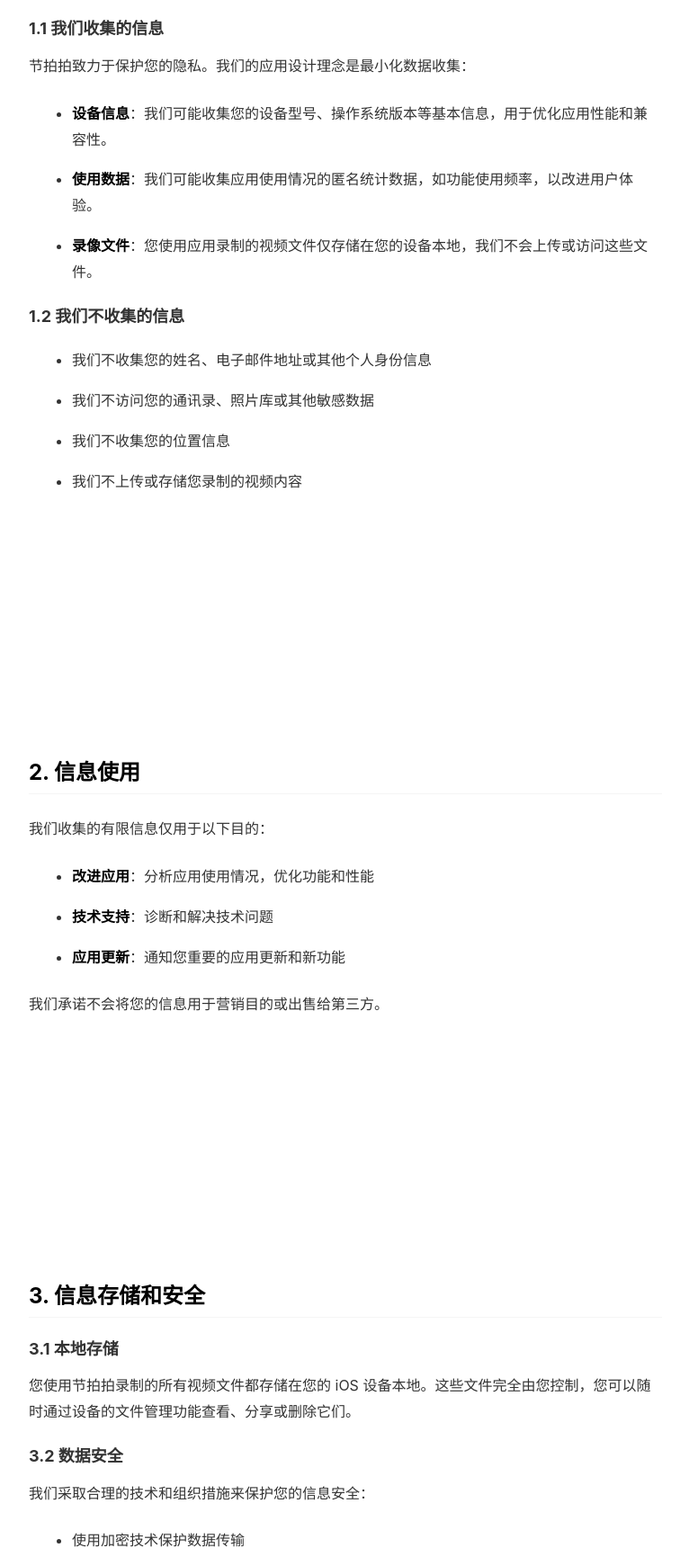
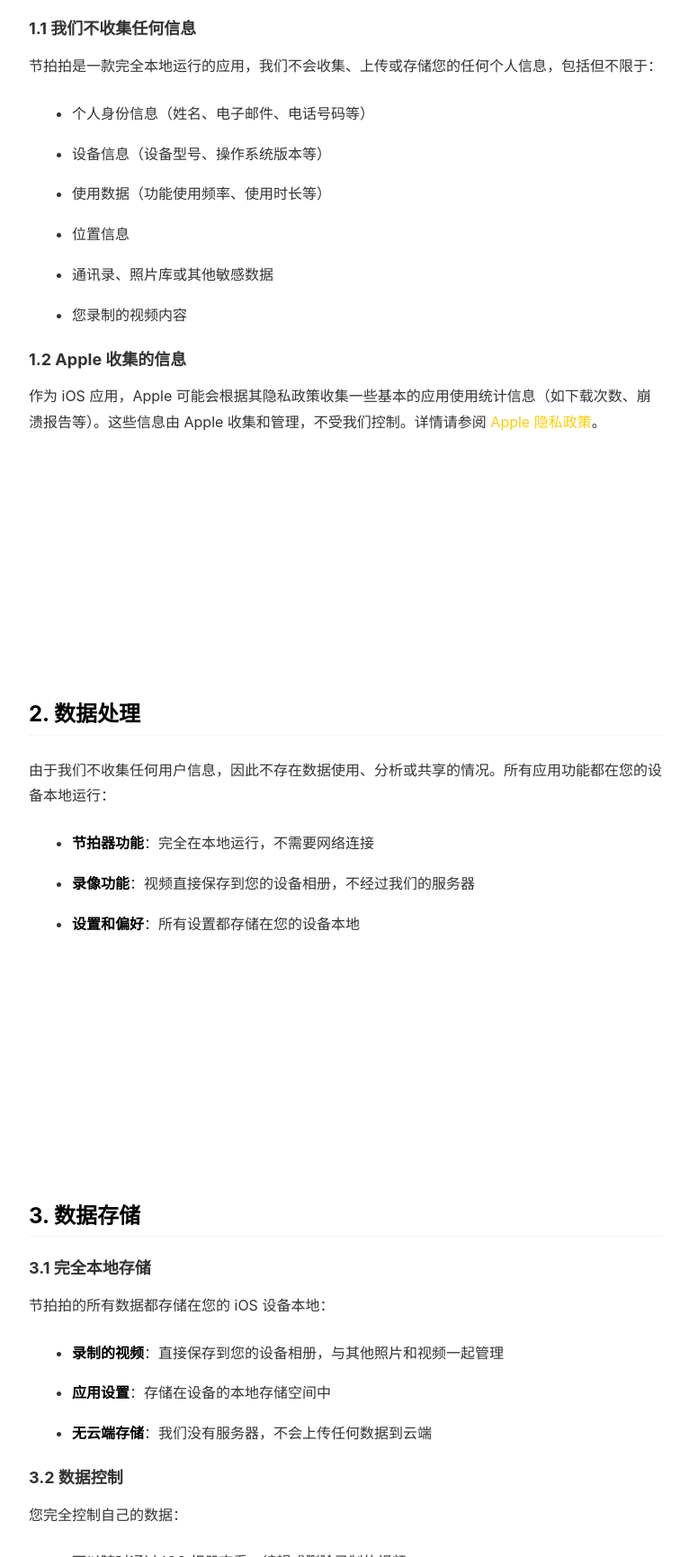
Before and after one commit to HungerV/MetronomeCamWebsite, a plain HTML site: page privacy.html in a window 1280 px wide. Shown: the part 1069-2800 px from the top of the page at 90% size, without its empty margins (256-1022 px from the left). Drawn offline with Linux system fonts and the light colour scheme.

Commit message:
Update: 重写隐私政策，强调纯本地应用特性
- 明确说明不收集任何用户信息
- 强调所有数据都存储在用户设备本地
- 说明唯一的第三方是 Apple App Store
- 简化内容，突出隐私保护优势
- 移除不适用的数据收集和使用条款

```diff
--- a/privacy.html
+++ b/privacy.html
@@ -32,62 +32,63 @@
       <main class="privacy-content">
         <section class="privacy-section">
           <h2>引言</h2>
-          <p>欢迎使用节拍拍。我们非常重视您的隐私保护和个人信息安全。本隐私政策旨在帮助您了解我们如何收集、使用、存储和保护您的个人信息。</p>
-          <p>使用我们的应用即表示您同意本隐私政策中描述的做法。如果您不同意本政策，请不要使用我们的应用。</p>
+          <p>欢迎使用节拍拍。我们非常重视您的隐私保护。节拍拍是一款完全本地运行的应用，所有数据都存储在您的设备上，我们不会收集、上传或存储您的任何个人信息。</p>
+          <p>本隐私政策旨在帮助您了解应用的数据处理方式。使用我们的应用即表示您同意本隐私政策中描述的做法。</p>
         </section>
 
         <section class="privacy-section">
           <h2>1. 信息收集</h2>
-          <h3>1.1 我们收集的信息</h3>
-          <p>节拍拍致力于保护您的隐私。我们的应用设计理念是最小化数据收集：</p>
+          <h3>1.1 我们不收集任何信息</h3>
+          <p>节拍拍是一款完全本地运行的应用，我们不会收集、上传或存储您的任何个人信息，包括但不限于：</p>
           <ul>
-            <li><strong>设备信息</strong>：我们可能收集您的设备型号、操作系统版本等基本信息，用于优化应用性能和兼容性。</li>
-            <li><strong>使用数据</strong>：我们可能收集应用使用情况的匿名统计数据，如功能使用频率，以改进用户体验。</li>
-            <li><strong>录像文件</strong>：您使用应用录制的视频文件仅存储在您的设备本地，我们不会上传或访问这些文件。</li>
+            <li>个人身份信息（姓名、电子邮件、电话号码等）</li>
+            <li>设备信息（设备型号、操作系统版本等）</li>
+            <li>使用数据（功能使用频率、使用时长等）</li>
+            <li>位置信息</li>
+            <li>通讯录、照片库或其他敏感数据</li>
+            <li>您录制的视频内容</li>
           </ul>
 
-          <h3>1.2 我们不收集的信息</h3>
+          <h3>1.2 Apple 收集的信息</h3>
+          <p>作为 iOS 应用，Apple 可能会根据其隐私政策收集一些基本的应用使用统计信息（如下载次数、崩溃报告等）。这些信息由 Apple 收集和管理，不受我们控制。详情请参阅 <a href="https://www.apple.com/legal/privacy/" target="_blank" rel="noopener noreferrer">Apple 隐私政策</a>。</p>
+        </section>
+
+        <section class="privacy-section">
+          <h2>2. 数据处理</h2>
+          <p>由于我们不收集任何用户信息，因此不存在数据使用、分析或共享的情况。所有应用功能都在您的设备本地运行：</p>
           <ul>
-            <li>我们不收集您的姓名、电子邮件地址或其他个人身份信息</li>
-            <li>我们不访问您的通讯录、照片库或其他敏感数据</li>
-            <li>我们不收集您的位置信息</li>
-            <li>我们不上传或存储您录制的视频内容</li>
+            <li><strong>节拍器功能</strong>：完全在本地运行，不需要网络连接</li>
+            <li><strong>录像功能</strong>：视频直接保存到您的设备相册，不经过我们的服务器</li>
+            <li><strong>设置和偏好</strong>：所有设置都存储在您的设备本地</li>
           </ul>
         </section>
 
         <section class="privacy-section">
-          <h2>2. 信息使用</h2>
-          <p>我们收集的有限信息仅用于以下目的：</p>
+          <h2>3. 数据存储</h2>
+          <h3>3.1 完全本地存储</h3>
+          <p>节拍拍的所有数据都存储在您的 iOS 设备本地：</p>
           <ul>
-            <li><strong>改进应用</strong>：分析应用使用情况，优化功能和性能</li>
-            <li><strong>技术支持</strong>：诊断和解决技术问题</li>
-            <li><strong>应用更新</strong>：通知您重要的应用更新和新功能</li>
+            <li><strong>录制的视频</strong>：直接保存到您的设备相册，与其他照片和视频一起管理</li>
+            <li><strong>应用设置</strong>：存储在设备的本地存储空间中</li>
+            <li><strong>无云端存储</strong>：我们没有服务器，不会上传任何数据到云端</li>
           </ul>
-          <p>我们承诺不会将您的信息用于营销目的或出售给第三方。</p>
-        </section>
 
-        <section class="privacy-section">
-          <h2>3. 信息存储和安全</h2>
-          <h3>3.1 本地存储</h3>
-          <p>您使用节拍拍录制的所有视频文件都存储在您的 iOS 设备本地。这些文件完全由您控制，您可以随时通过设备的文件管理功能查看、分享或删除它们。</p>
-
-          <h3>3.2 数据安全</h3>
-          <p>我们采取合理的技术和组织措施来保护您的信息安全：</p>
+          <h3>3.2 数据控制</h3>
+          <p>您完全控制自己的数据：</p>
           <ul>
-            <li>使用加密技术保护数据传输</li>
-            <li>定期进行安全审查和更新</li>
-            <li>限制员工访问用户数据的权限</li>
+            <li>可以随时通过 iOS 相册查看、编辑或删除录制的视频</li>
+            <li>可以通过删除应用来清除所有应用设置</li>
+            <li>可以通过 iOS 的分享功能自由分享您的视频</li>
           </ul>
         </section>
 
         <section class="privacy-section">
           <h2>4. 第三方服务</h2>
-          <p>节拍拍可能使用以下第三方服务来提供更好的应用体验：</p>
+          <p>节拍拍不使用任何第三方分析、广告或追踪服务。唯一涉及的第三方是：</p>
           <ul>
-            <li><strong>Apple App Store</strong>：用于应用分发和更新</li>
-            <li><strong>分析服务</strong>：我们可能使用匿名分析工具（如 Apple Analytics）来了解应用使用情况</li>
+            <li><strong>Apple App Store</strong>：用于应用分发和更新。Apple 可能会收集基本的下载和使用统计信息，详情请参阅 <a href="https://www.apple.com/legal/privacy/" target="_blank" rel="noopener noreferrer">Apple 隐私政策</a>。</li>
           </ul>
-          <p>这些第三方服务有各自的隐私政策，我们建议您查阅它们的政策以了解详情。</p>
+          <p>我们不集成任何第三方 SDK 或服务，确保您的隐私得到最大程度的保护。</p>
         </section>
 
         <section class="privacy-section">
@@ -97,14 +98,13 @@
 
         <section class="privacy-section">
           <h2>6. 您的权利</h2>
-          <p>您对自己的信息拥有以下权利：</p>
+          <p>由于我们不收集任何用户信息，因此不存在需要访问、删除或更正的数据。您的所有数据都存储在您的设备上，完全由您控制：</p>
           <ul>
-            <li><strong>访问权</strong>：您可以要求了解我们收集了哪些关于您的信息</li>
-            <li><strong>删除权</strong>：您可以要求删除我们收集的您的信息</li>
-            <li><strong>更正权</strong>：您可以要求更正不准确的信息</li>
-            <li><strong>撤回同意</strong>：您可以随时撤回对数据处理的同意</li>
+            <li><strong>数据所有权</strong>：所有数据都属于您，存储在您的设备上</li>
+            <li><strong>删除数据</strong>：您可以随时删除应用或清除应用数据</li>
+            <li><strong>导出数据</strong>：您可以通过 iOS 的分享功能导出您的视频</li>
+            <li><strong>无需请求</strong>：不需要向我们请求访问或删除数据，因为我们从未拥有您的数据</li>
           </ul>
-          <p>要行使这些权利，请通过下方联系方式与我们联系。</p>
         </section>
 
         <section class="privacy-section">
```
